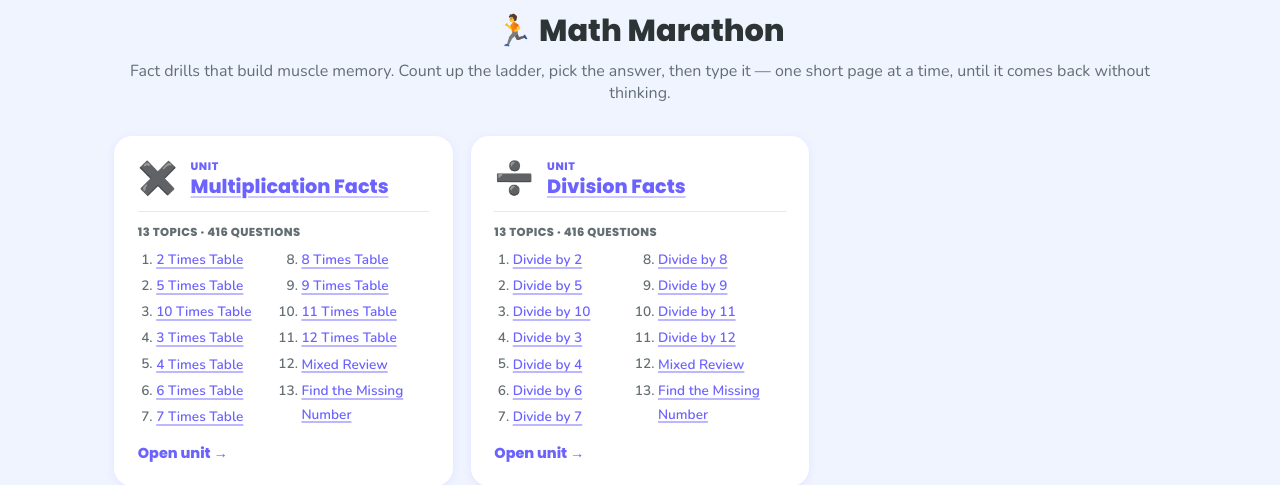
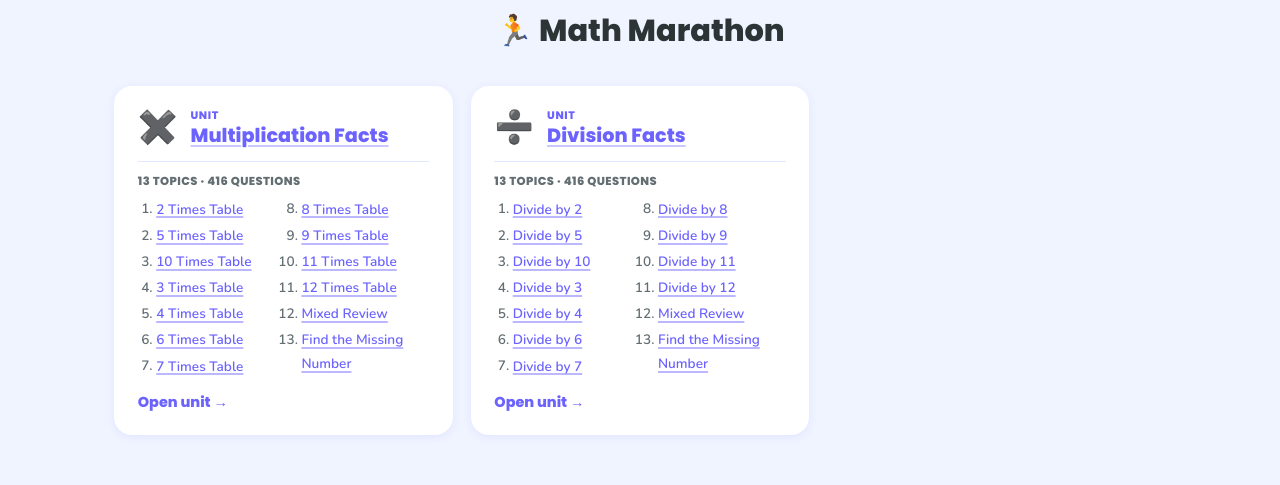
Before and after one commit to malar-labs/Mathsheet, a FastAPI app: page /math-marathon in a window 1280 px wide. Shown: the part 124-609 px from the top of the page. Run offline with FastAPI, Linux system fonts and the light colour scheme.

Commit message:
Drop Grade 3 and the Math Marathon blurb
Grade 3 held nothing but a "coming soon" placeholder once Math Marathon
moved out of it, so it was a tab leading to an apology. Removed until
there is something to put there. The redirects from the old Grade 3
Marathon URLs stay, since they are about old links rather than about the
grade existing.

The hub page also led with a paragraph explaining what fact drills are,
above two cards that show it. Gone - the cards say it better.

Co-Authored-By: Claude Opus 5 <noreply@anthropic.com>

```diff
--- a/app.py
+++ b/app.py
@@ -182,10 +182,6 @@ UNITS_CATALOG = [
         "description": "Powers with integral exponents, and the exponent laws for multiplying, dividing and raising powers.",
         "available": False,
     },
-    {
-        "grade": 3, "unit": "coming-soon", "title": "Coming soon", "emoji": "🧮",
-        "description": "More Grade 3 units are on the way.", "available": False,
-    },
 ]
 
 # Math Marathon belongs to no grade. Fact fluency isn't something a child
@@ -197,9 +193,6 @@ MARATHON = {
     "slug": "math-marathon",
     "title": "Math Marathon",
     "emoji": "🏃",
-    "description": "Fact drills that build muscle memory. Count up the ladder, pick "
-                   "the answer, then type it — one short page at a time, until it "
-                   "comes back without thinking.",
 }
 
 MARATHON_UNITS = [
--- a/templates/marathon_home.html
+++ b/templates/marathon_home.html
@@ -43,7 +43,6 @@
 
     <div class="section-header">
         <h2>{{ marathon.emoji }} {{ marathon.title }}</h2>
-        <p>{{ marathon.description }}</p>
     </div>
 
     <div class="ul-catalog-grid">
```
